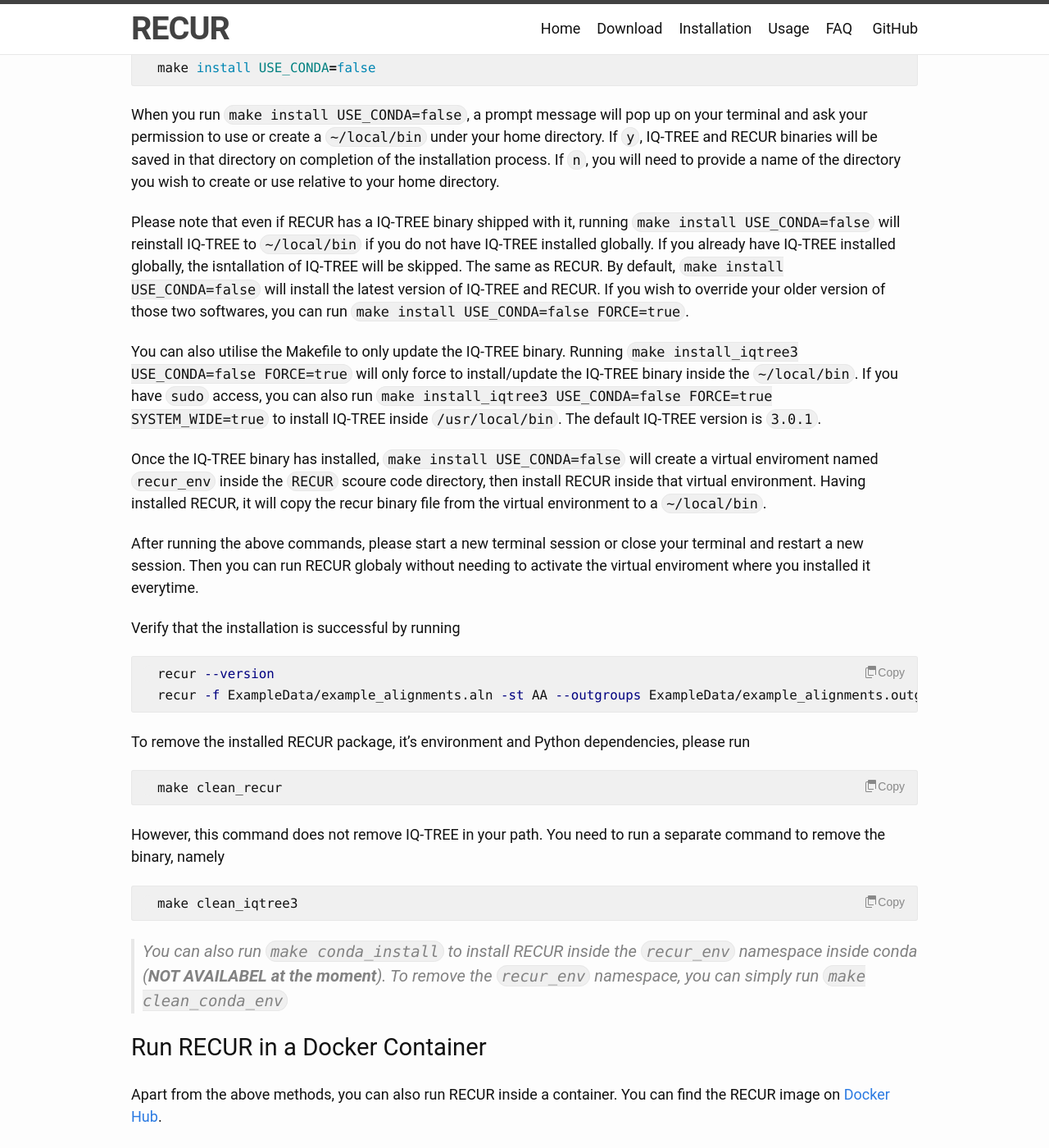
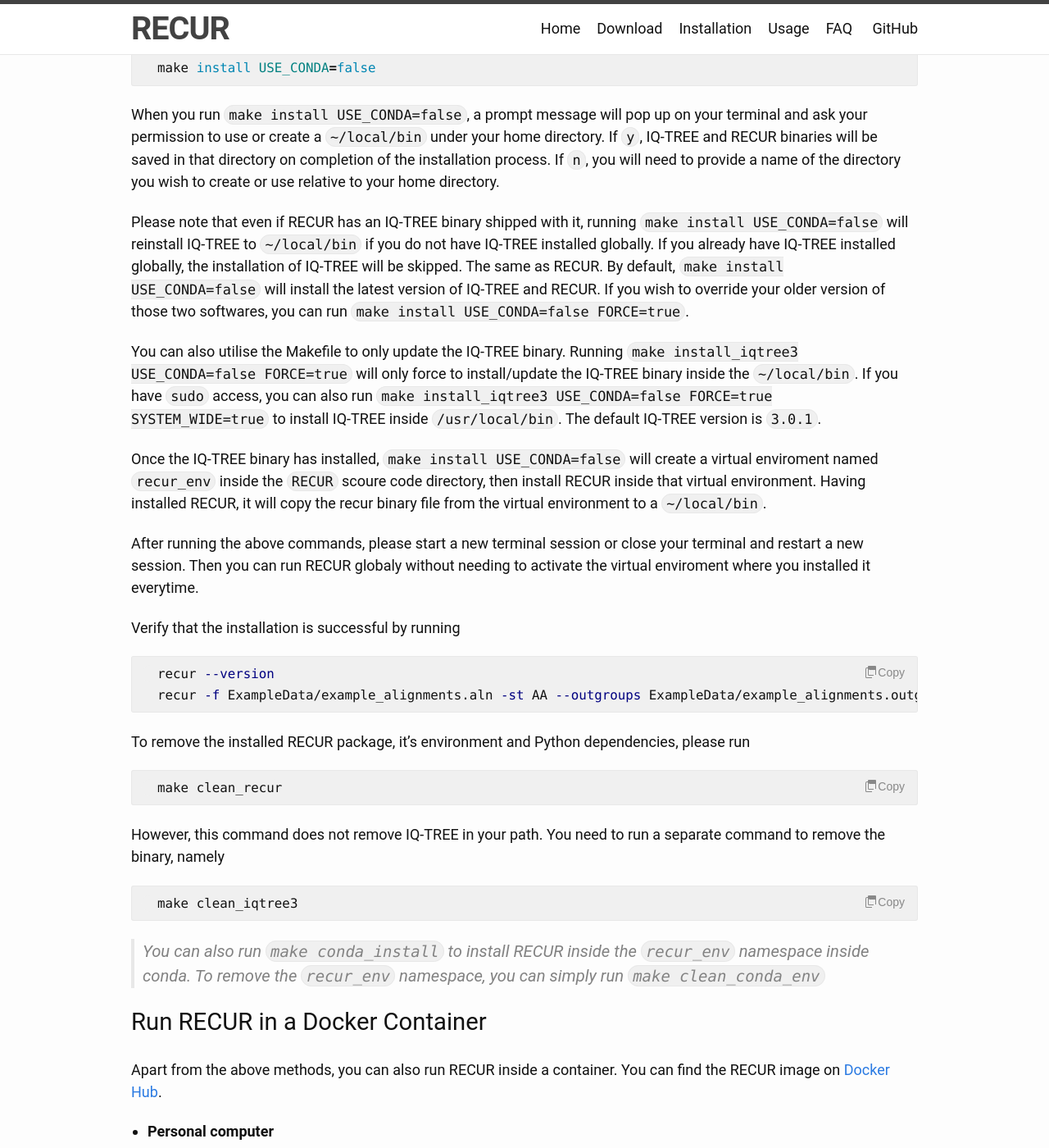
Before and after one commit to OrthoFinder/RECUR, a Jekyll site: the page built from docs/installation.markdown, in a window 1280 px wide and 1400 px high, scrolled down 3655 px. Shown: the whole window at 82% size. Built offline with Jekyll 4.4.1, drawn with Linux system fonts in a browser that asks for light colours; comment, search, counter and statistics services are not loaded.

Commit message:
fix: fix the typo

````diff
--- a/docs/installation.markdown
+++ b/docs/installation.markdown
@@ -130,7 +130,7 @@
   ```
   When you run `make install USE_CONDA=false`, a prompt message will pop up on your terminal and ask your permission to use or create a `~/local/bin` under your home directory. If `y`, IQ-TREE and RECUR binaries will be saved in that directory on completion of the installation process. If `n`, you will need to provide a name of the directory you wish to create or use relative to your home directory.
 
-  Please note that even if RECUR has a IQ-TREE binary shipped with it, running `make install USE_CONDA=false` will reinstall IQ-TREE to `~/local/bin` if you do not have IQ-TREE installed globally. If you already have IQ-TREE installed globally, the isntallation of IQ-TREE will be skipped. The same as RECUR. By default, `make install USE_CONDA=false` will install the latest version of IQ-TREE and RECUR. If you wish to override your older version of those two softwares, you can run `make install USE_CONDA=false FORCE=true`.
+  Please note that even if RECUR has an IQ-TREE binary shipped with it, running `make install USE_CONDA=false` will reinstall IQ-TREE to `~/local/bin` if you do not have IQ-TREE installed globally. If you already have IQ-TREE installed globally, the installation of IQ-TREE will be skipped. The same as RECUR. By default, `make install USE_CONDA=false` will install the latest version of IQ-TREE and RECUR. If you wish to override your older version of those two softwares, you can run `make install USE_CONDA=false FORCE=true`.
 
   You can also utilise the Makefile to only update the IQ-TREE binary. Running `make install_iqtree3 USE_CONDA=false FORCE=true` will only force to install/update the IQ-TREE binary inside the `~/local/bin`. If you have `sudo` access, you can also run `make install_iqtree3 USE_CONDA=false FORCE=true SYSTEM_WIDE=true` to install IQ-TREE inside `/usr/local/bin`. The default IQ-TREE version is `3.0.1`.
 
@@ -155,7 +155,7 @@
   make clean_iqtree3
   ```
 
-  > You can also run `make conda_install` to install RECUR inside the `recur_env` namespace inside conda (**NOT AVAILABEL at the moment**).
+  > You can also run `make conda_install` to install RECUR inside the `recur_env` namespace inside conda.
   > To remove the `recur_env` namespace, you can simply run `make clean_conda_env`
 
 ### Run RECUR in a Docker Container
````
